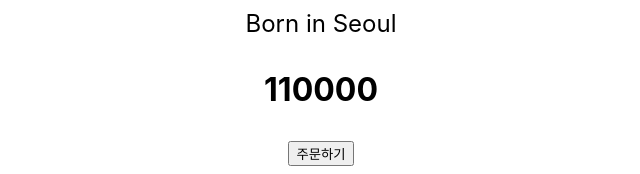
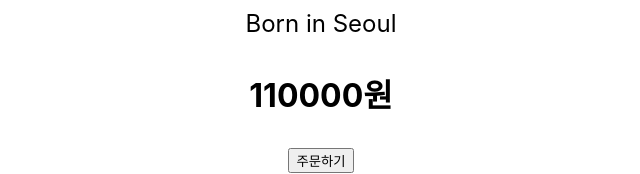
Before and after one commit to i-am-not-kangjik/react_study, a React (Create React App) app in the folder shop/: page /detail/1 in a window 1280 px wide. Shown: the part 412-586 px from the top of the page, without its empty margins (319-959 px from the left). Built offline with nearby package versions, Linux system fonts and the light colour scheme; the HTML template or start-up script is replaced by a standard one.

Commit message:
고정 id 값을 참조하도록 변경

```diff
--- a/shop/src/pages/Detail.js
+++ b/shop/src/pages/Detail.js
@@ -2,18 +2,19 @@
 
 function Detail(props) {
 
-    let {id} = useParams();
+    let { id } = useParams();
+    let found_id = props.info.find((x) => x.id == id)
 
     return (
         <div className="container mt-5">
             <div className="row">
-                <div className="col-md-6">
-                    <img src={process.env.PUBLIC_URL + '/mac' + (parseInt(id) + 1) + '.jpg'} className='img-fluid rounded' style={{maxHeight: '500px'}} />
+                <div className="col-md-6 mt-5">
+                    <img src={process.env.PUBLIC_URL + '/mac' + (parseInt(id) + 1) + '.jpg'} className='img-fluid rounded' style={{ maxHeight: '500px' }} />
                 </div>
-                <div className="col-md-6">
-                    <h2 className="pt-5">{props.info[id].title}</h2>
-                    <p style={{fontSize: '1.5rem'}}>{props.info[id].content}</p>
-                    <p style={{fontSize: '2rem', fontWeight: 'bold'}}>{props.info[id].price}</p>
+                <div className="col-md-6 mt-2">
+                    <h2 className="pt-5">{found_id.title}</h2>
+                    <p style={{ fontSize: '1.5rem' }}>{found_id.content}</p>
+                    <p style={{ fontSize: '2rem', fontWeight: 'bold' }}>{found_id.price + '원'}</p>
                     <button className="btn btn-danger btn-lg">주문하기</button>
                 </div>
             </div>
```
